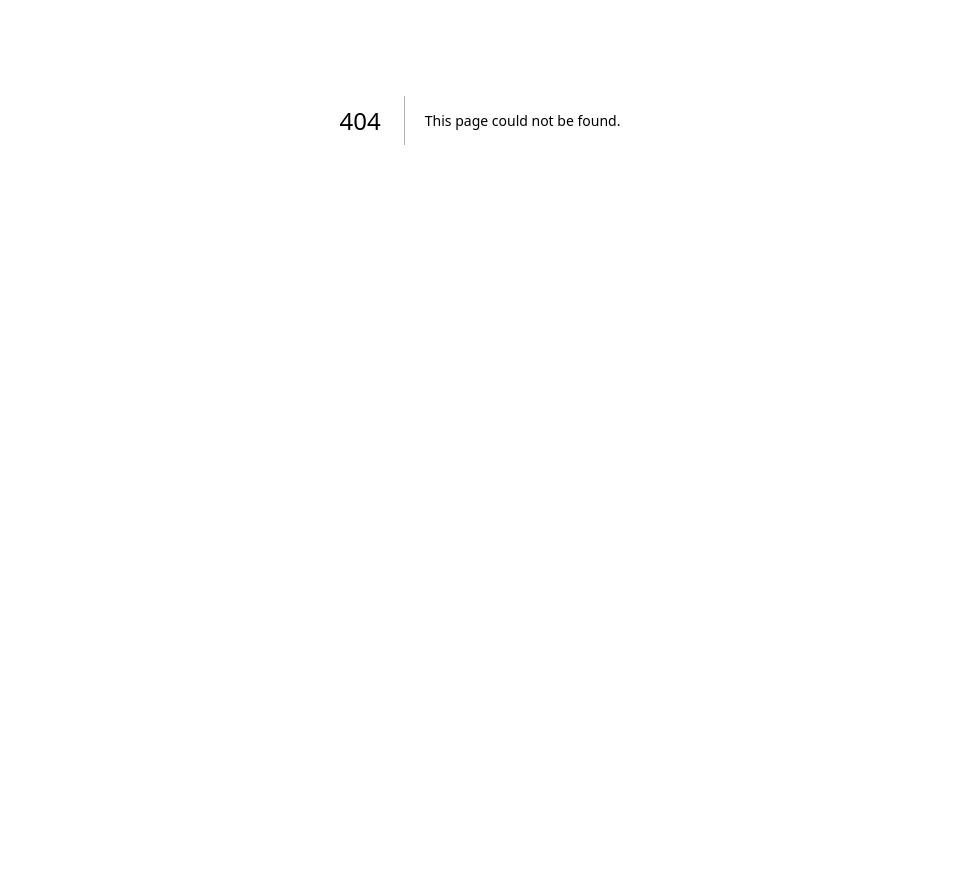
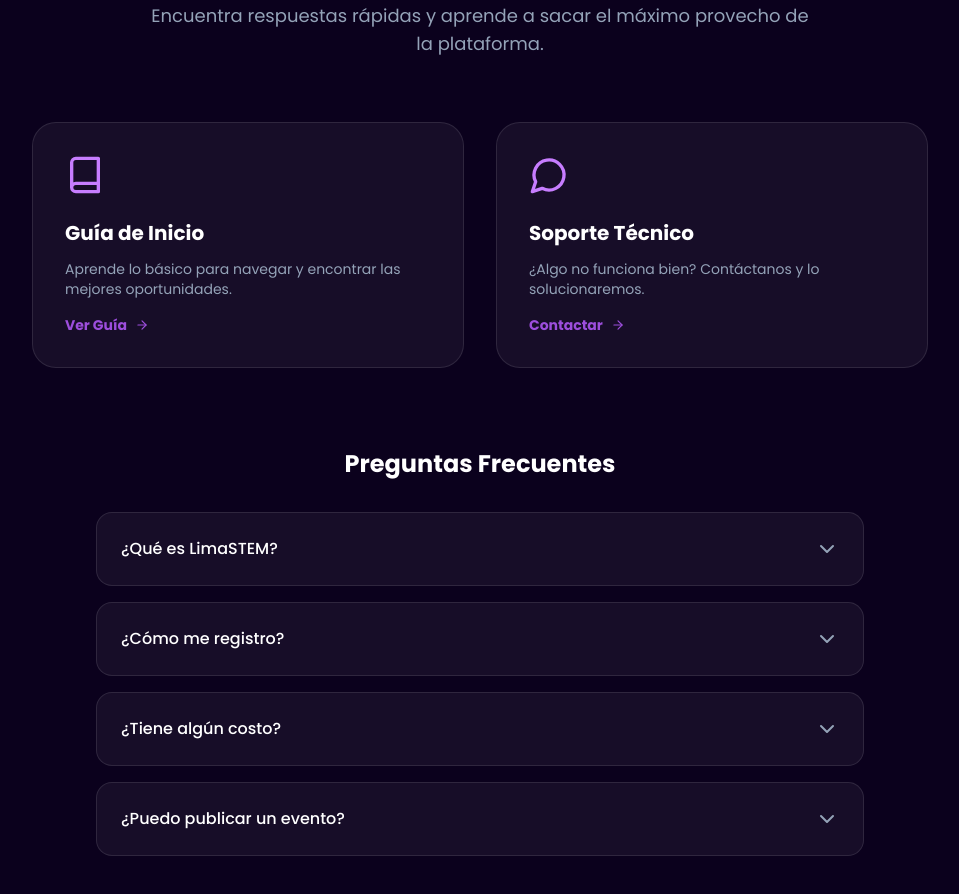
Before and after one commit to jeannrf/LimaSTEM, a Next.js app: page /ayuda in a window 1280 px wide. Before the commit this address had no page. Shown: the part 280-1174 px from the top of the page, without its empty margins (160-1119 px from the left). Before the commit the page ends 800 px from the top, so only its background shows below. Built offline with nearby package versions, Linux system fonts and the light colour scheme.

Commit message:
Añadí la parte de ayuda y mejora de login, register, y el home

```diff
--- /dev/null
+++ b/src/pages/ayuda.tsx
@@ -0,0 +1,102 @@
+import React from 'react';
+import MainLayout from '../layouts/MainLayout';
+import { HelpCircle, Book, MessageCircle, ChevronDown, ChevronUp } from 'lucide-react';
+import { motion } from 'framer-motion';
+
+export default function Ayuda() {
+  const [openFaq, setOpenFaq] = React.useState<number | null>(null);
+
+  const faqs = [
+    {
+      question: "¿Qué es LimaSTEM?",
+      answer: "LimaSTEM es una plataforma que centraliza eventos, becas y oportunidades de networking para estudiantes y profesionales de carreras STEM en Lima."
+    },
+    {
+      question: "¿Cómo me registro?",
+      answer: "Simplemente haz clic en el botón 'Empezar ya' o 'Registrarme' en la parte superior derecha, completa tus datos y ¡listo!"
+    },
+    {
+      question: "¿Tiene algún costo?",
+      answer: "El acceso a la información de eventos y becas es totalmente gratuito. Algunos talleres o eventos específicos organizados por terceros podrían tener costo, pero LimaSTEM siempre te informará claramente."
+    },
+    {
+      question: "¿Puedo publicar un evento?",
+      answer: "¡Sí! Si eres organizador de un evento STEM, contáctanos a través de nuestras redes sociales o correo para gestionar la publicación de tu evento."
+    }
+  ];
+
+  return (
+    <MainLayout title="Centro de Ayuda | LimaSTEM">
+      <div className="min-h-screen pt-32 pb-20 px-6 relative overflow-hidden">
+        {/* Background */}
+        <div className="absolute top-0 right-0 w-[500px] h-[500px] bg-[#9d4edd] opacity-10 blur-[150px] rounded-full -z-10" />
+        <div className="absolute bottom-0 left-0 w-[500px] h-[500px] bg-[#3c096c] opacity-20 blur-[150px] rounded-full -z-10" />
+
+        <div className="container mx-auto max-w-4xl">
+          <div className="text-center mb-16">
+            <div className="inline-flex items-center gap-2 px-4 py-2 rounded-full bg-white/5 border border-white/10 text-[#c77dff] text-sm font-medium mb-8">
+              <HelpCircle size={16} />
+              <span>Centro de Soporte</span>
+            </div>
+            <h1 className="text-4xl md:text-6xl font-medium mb-6">
+              ¿Cómo podemos <span className="text-[#9d4edd]">ayudarte?</span>
+            </h1>
+            <p className="text-slate-400 text-lg max-w-2xl mx-auto">
+              Encuentra respuestas rápidas y aprende a sacar el máximo provecho de la plataforma.
+            </p>
+          </div>
+
+          <div className="grid grid-cols-1 md:grid-cols-2 gap-8 mb-20">
+            <div className="p-8 rounded-3xl bg-white/5 border border-white/10 hover:border-[#9d4edd]/30 transition-all cursor-pointer group">
+              <Book className="w-10 h-10 text-[#c77dff] mb-6 group-hover:scale-110 transition-transform" />
+              <h3 className="text-xl font-bold text-white mb-3">Guía de Inicio</h3>
+              <p className="text-slate-400 text-sm mb-4">Aprende lo básico para navegar y encontrar las mejores oportunidades.</p>
+              <span className="text-[#9d4edd] text-sm font-bold flex items-center gap-2">Ver Guía <ArrowRight size={14} /></span>
+            </div>
+            <div className="p-8 rounded-3xl bg-white/5 border border-white/10 hover:border-[#9d4edd]/30 transition-all cursor-pointer group">
+              <MessageCircle className="w-10 h-10 text-[#c77dff] mb-6 group-hover:scale-110 transition-transform" />
+              <h3 className="text-xl font-bold text-white mb-3">Soporte Técnico</h3>
+              <p className="text-slate-400 text-sm mb-4">¿Algo no funciona bien? Contáctanos y lo solucionaremos.</p>
+              <span className="text-[#9d4edd] text-sm font-bold flex items-center gap-2">Contactar <ArrowRight size={14} /></span>
+            </div>
+          </div>
+
+          <div className="max-w-3xl mx-auto">
+            <h2 className="text-2xl font-bold text-white mb-8 text-center">Preguntas Frecuentes</h2>
+            <div className="space-y-4">
+              {faqs.map((faq, index) => (
+                <div key={index} className="rounded-2xl bg-white/5 border border-white/10 overflow-hidden">
+                  <button
+                    onClick={() => setOpenFaq(openFaq === index ? null : index)}
+                    className="w-full flex items-center justify-between p-6 text-left hover:bg-white/5 transition-colors"
+                  >
+                    <span className="font-medium text-white">{faq.question}</span>
+                    {openFaq === index ? <ChevronUp className="text-[#c77dff]" /> : <ChevronDown className="text-slate-400" />}
+                  </button>
+                  <motion.div
+                    initial={false}
+                    animate={{ height: openFaq === index ? "auto" : 0 }}
+                    className="overflow-hidden"
+                  >
+                    <div className="p-6 pt-0 text-slate-400 leading-relaxed border-t border-white/5 mt-2">
+                      {faq.answer}
+                    </div>
+                  </motion.div>
+                </div>
+              ))}
+            </div>
+          </div>
+        </div>
+      </div>
+    </MainLayout>
+  );
+}
+
+function ArrowRight({ size }: { size: number }) {
+  return (
+    <svg xmlns="http://www.w3.org/2000/svg" width={size} height={size} viewBox="0 0 24 24" fill="none" stroke="currentColor" strokeWidth="2" strokeLinecap="round" strokeLinejoin="round">
+      <path d="M5 12h14" />
+      <path d="m12 5 7 7-7 7" />
+    </svg>
+  )
+}
--- a/src/pages/eventos.tsx
+++ b/src/pages/eventos.tsx
@@ -25,7 +25,7 @@ export default function EventosLanding() {
             </p>
             <div className="flex gap-4">
               <Link href="/register" className="px-8 py-4 rounded-xl bg-[#7b2cbf] hover:bg-[#9d4edd] text-white font-bold tracking-wide transition-all hover:scale-105 shadow-lg shadow-[#9d4edd]/20">
-                Crear Cuenta Gratis
+                Descubrir Eventos
               </Link>
             </div>
           </div>
--- a/src/pages/index.tsx
+++ b/src/pages/index.tsx
@@ -1,4 +1,5 @@
 import React, { useState, useEffect } from "react";
+import Link from "next/link";
 import { motion } from "framer-motion";
 import {
     Calendar,
@@ -62,13 +63,13 @@ export default function Home() {
                         </p>
 
                         <div className="flex flex-wrap justify-center lg:justify-start gap-5">
-                            <button className="h-14 px-10 rounded-full bg-[#7b2cbf] text-white text-sm font-bold hover:bg-[#9d4edd] shadow-2xl shadow-[#9d4edd]/40 transition-all flex items-center gap-3 group">
-                                Explorar Eventos
+                            <Link href="/register" className="h-14 px-10 rounded-full bg-[#7b2cbf] text-white text-sm font-bold hover:bg-[#9d4edd] shadow-2xl shadow-[#9d4edd]/40 transition-all flex items-center gap-3 group">
+                                Empezar ya
                                 <ArrowRight size={18} className="group-hover:translate-x-1 transition-transform" />
-                            </button>
-                            <button className="h-14 px-10 rounded-full border border-[#9d4edd]/30 text-[#c77dff] text-sm font-bold bg-[#9d4edd]/5 hover:bg-[#9d4edd]/10 backdrop-blur-md transition-all">
-                                Mejora Personal
-                            </button>
+                            </Link>
+                            <Link href="/ayuda" className="h-14 px-10 rounded-full border border-[#9d4edd]/30 text-[#c77dff] text-sm font-bold bg-[#9d4edd]/5 hover:bg-[#9d4edd]/10 backdrop-blur-md transition-all flex items-center justify-center">
+                                Cómo funciona
+                            </Link>
                         </div>
                     </motion.div>
 
--- a/src/pages/login.tsx
+++ b/src/pages/login.tsx
@@ -35,7 +35,7 @@ export default function Login() {
             </Link>
 
             <div className="text-center space-y-2">
-              <h1 className="text-3xl font-bold tracking-tight">
+              <h1 className="text-3xl font-medium tracking-tight">
                 Bienvenido <span className="text-linear">de nuevo</span>
               </h1>
               <p className="text-gray-400 text-sm">
--- a/src/pages/register.tsx
+++ b/src/pages/register.tsx
@@ -35,7 +35,7 @@ export default function Register() {
             </Link>
 
             <div className="text-center space-y-2">
-              <h1 className="text-3xl font-bold tracking-tight">
+              <h1 className="text-3xl font-medium tracking-tight">
                 Únete a <span className="text-linear">LimaSTEM</span>
               </h1>
               <p className="text-gray-400 text-sm">
```
